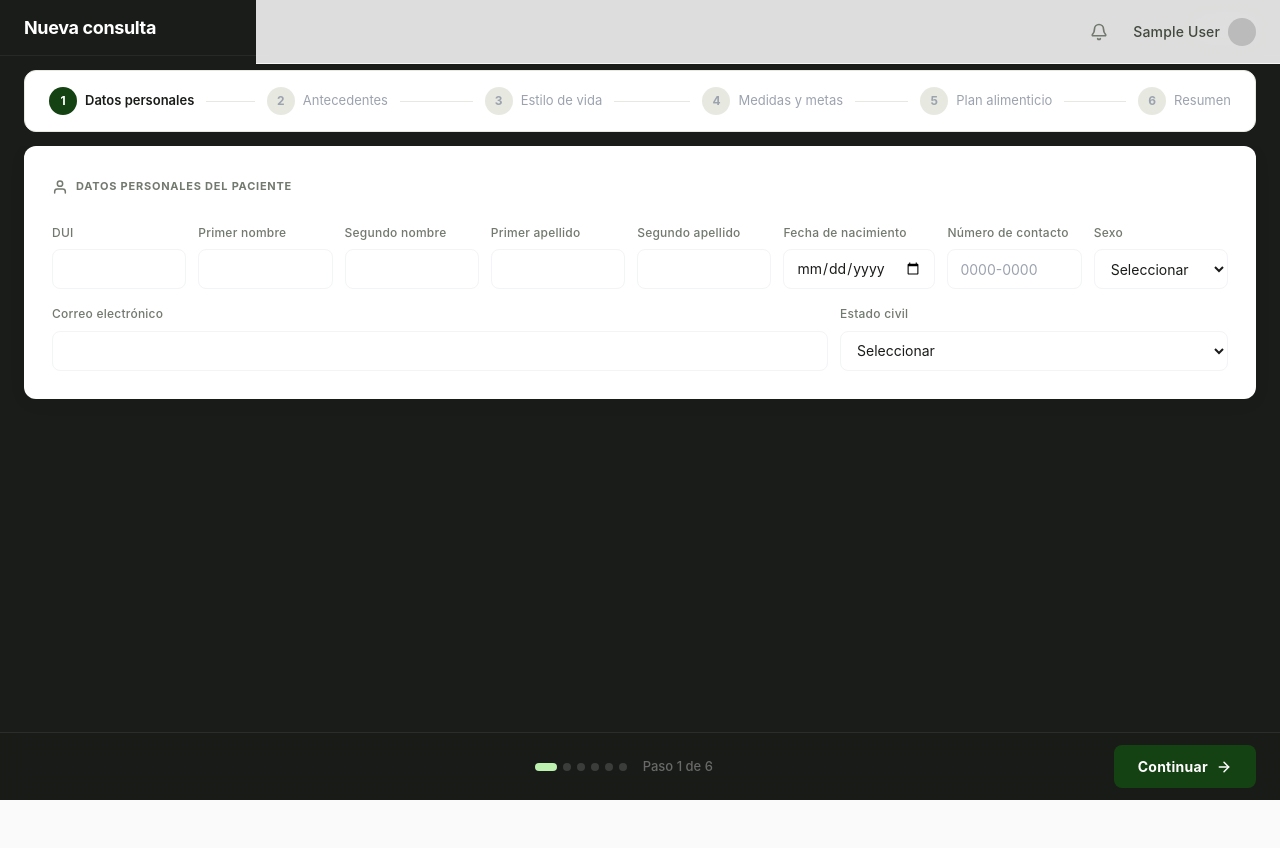
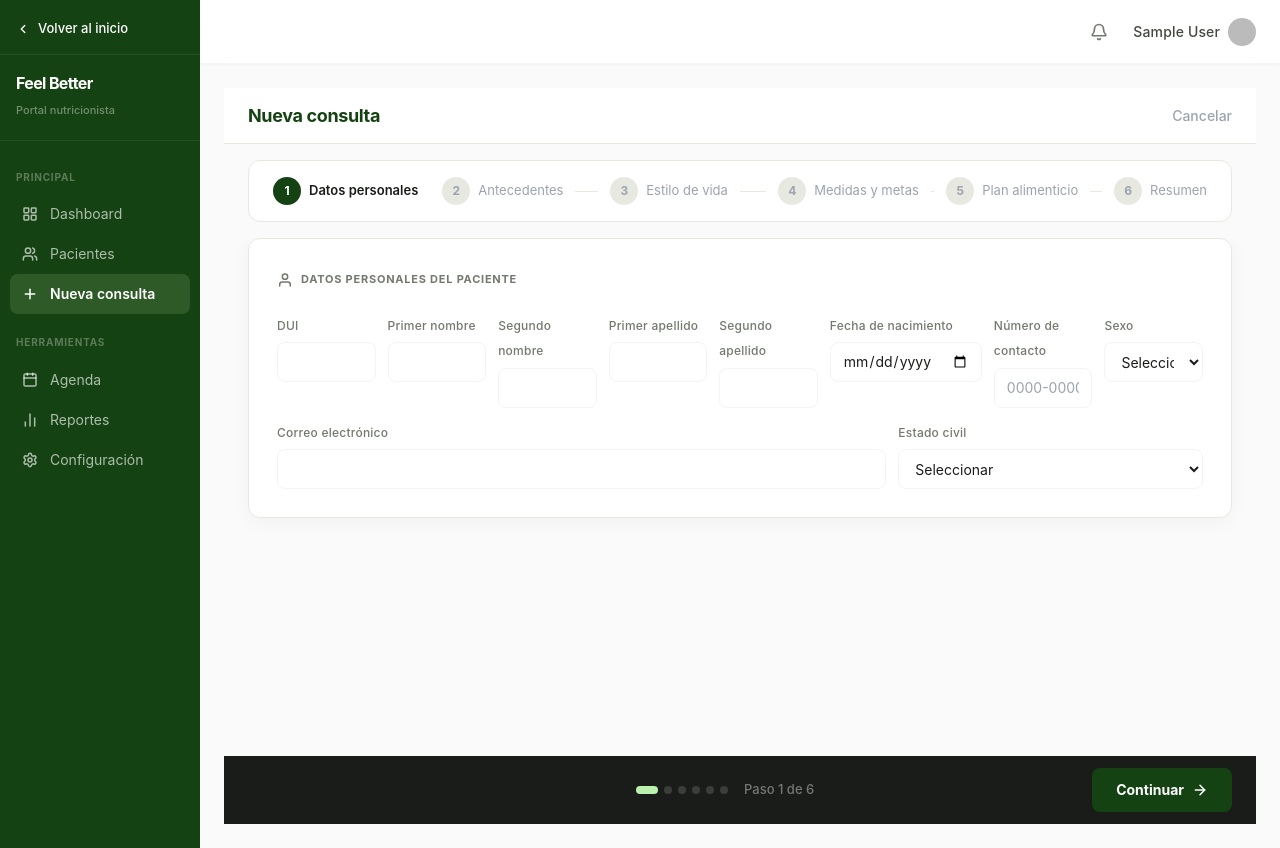
Before and after one commit to Quackode-admin/feel-better, a Next.js app in the folder apps/web/: page /patients/new in a window 1280 px wide. Before the commit the page ends 800 px from the top, so only its background shows below. Built offline with nearby package versions, Linux system fonts and the light colour scheme; no server answers; sample sign-in values are in the browser's storage; some icons are missing.

Commit message:
feat: redesign sidebar with green-950 theme and stepper with light background

```diff
--- a/apps/web/app/(dashboard)/layout.tsx
+++ b/apps/web/app/(dashboard)/layout.tsx
@@ -14,14 +14,14 @@ export default async function DashboardLayout({
   const user = await currentUser()
 
   return (
-    <div className="flex min-h-screen" style={{ backgroundColor: 'var(--cream-50)' }}>
+    <div style={{ display: 'flex', minHeight: '100vh' }}>
       <SidebarNav />
-      <div className="flex flex-1 flex-col">
+      <div style={{ flex: 1, display: 'flex', flexDirection: 'column', backgroundColor: 'var(--cream-50)' }}>
         <Header
           firstName={user?.firstName ?? ''}
           lastName={user?.lastName ?? ''}
         />
-        <main className="flex-1 p-6">
+        <main style={{ flex: 1, padding: 24 }}>
           {children}
         </main>
       </div>
--- a/apps/web/components/layout/SidebarNav.tsx
+++ b/apps/web/components/layout/SidebarNav.tsx
@@ -3,89 +3,140 @@
 import Link from 'next/link'
 import { usePathname } from 'next/navigation'
 import { cn } from '@/lib/utils'
-import { LayoutGrid, Users, Calendar, Salad, TrendingUp } from 'lucide-react'
+import {
+  LayoutGrid,
+  Users,
+  Plus,
+  Calendar,
+  BarChart2,
+  Settings,
+  ChevronLeft,
+} from 'lucide-react'
+import { usePatients } from '@/features/patients/hooks/usePatients'
 
-const navItems = [
-  { href: '/dashboard',    label: 'Inicio',       icon: LayoutGrid },
-  { href: '/patients',     label: 'Pacientes',    icon: Users },
-  { href: '/appointments', label: 'Citas',        icon: Calendar },
-  { href: '/nutrition',    label: 'Nutrición',    icon: Salad },
-  { href: '/tracking',     label: 'Seguimiento',  icon: TrendingUp },
+const PRINCIPAL = [
+  { href: '/dashboard',    label: 'Dashboard',       icon: LayoutGrid },
+  { href: '/patients',     label: 'Pacientes',       icon: Users,     badge: true },
+  { href: '/patients/new', label: 'Nueva consulta',  icon: Plus },
 ]
+
+const HERRAMIENTAS = [
+  { href: '/appointments', label: 'Agenda',          icon: Calendar },
+  { href: '/reports',      label: 'Reportes',        icon: BarChart2 },
+  { href: '/settings',     label: 'Configuración',   icon: Settings },
+]
+
+function NavItem({ href, label, icon: Icon, badge, count, active }: {
+  href: string; label: string; icon: any; badge?: boolean; count?: number; active: boolean
+}) {
+  return (
+    <Link
+      href={href}
+      className={cn('flex items-center gap-3 px-3 py-2.5 rounded-fb-sm text-sm transition-colors')}
+      style={
+        active
+          ? { backgroundColor: 'var(--green-700)', color: 'white', fontWeight: 600 }
+          : { color: 'rgba(255,255,255,0.65)', fontWeight: 400 }
+      }
+      onMouseEnter={(e) => { if (!active) e.currentTarget.style.backgroundColor = 'rgba(255,255,255,0.08)' }}
+      onMouseLeave={(e) => { if (!active) e.currentTarget.style.backgroundColor = 'transparent' }}
+    >
+      <Icon size={16} strokeWidth={2.25} style={{ flexShrink: 0 }} />
+      <span style={{ flex: 1 }}>{label}</span>
+      {badge && count !== undefined && count > 0 && (
+        <span style={{
+          fontSize: '11px', fontWeight: 700,
+          backgroundColor: 'rgba(255,255,255,0.15)',
+          color: 'white',
+          padding: '2px 7px',
+          borderRadius: 9999,
+          minWidth: 20,
+          textAlign: 'center',
+        }}>
+          {count}
+        </span>
+      )}
+    </Link>
+  )
+}
 
 export function SidebarNav() {
   const pathname = usePathname()
+  const { data: patients } = usePatients()
+  const patientCount = patients?.length ?? 0
 
   return (
-    <aside
-      className="w-64 flex flex-col shrink-0"
-      style={{
-        backgroundColor: 'var(--white)',
-        borderRight: '1px solid var(--green-100)',
-        minHeight: '100vh',
-      }}
-    >
-      {/* Wordmark */}
-      <div
-        className="px-6 flex items-center"
+    <aside style={{
+      width: 200,
+      flexShrink: 0,
+      backgroundColor: 'var(--green-950)',
+      minHeight: '100vh',
+      display: 'flex',
+      flexDirection: 'column',
+    }}>
+
+      {/* Volver al inicio */}
+      <Link
+        href="/dashboard"
         style={{
-          height: '64px',
-          borderBottom: '1px solid var(--green-100)',
+          display: 'flex', alignItems: 'center', gap: 8,
+          padding: '16px 16px 12px',
+          color: 'rgba(255,255,255,0.6)',
+          fontSize: '13px', fontWeight: 500,
+          textDecoration: 'none',
+          borderBottom: '1px solid rgba(255,255,255,0.08)',
         }}
+        onMouseEnter={(e) => (e.currentTarget.style.color = 'white')}
+        onMouseLeave={(e) => (e.currentTarget.style.color = 'rgba(255,255,255,0.6)')}
       >
-        <span
-          style={{
-            fontFamily: 'Inter, sans-serif',
-            fontWeight: 700,
-            fontSize: '20px',
-            color: 'var(--green-900)',
-            letterSpacing: '-0.05em',
-          }}
-        >
+        <ChevronLeft size={14} strokeWidth={2.25} />
+        Volver al inicio
+      </Link>
+
+      {/* Wordmark + subtítulo */}
+      <div style={{ padding: '16px', borderBottom: '1px solid rgba(255,255,255,0.08)' }}>
+        <p style={{ fontSize: '16px', fontWeight: 700, color: 'white', letterSpacing: '-0.04em', marginBottom: 2 }}>
           Feel Better
-        </span>
+        </p>
+        <p style={{ fontSize: '11px', color: 'rgba(255,255,255,0.4)', fontWeight: 500 }}>
+          Portal nutricionista
+        </p>
       </div>
 
       {/* Nav */}
-      <nav className="flex-1 p-4 space-y-0.5">
-        {navItems.map(({ href, label, icon: Icon }) => {
-          const isActive = pathname === href || (href !== '/dashboard' && pathname.startsWith(href))
-          return (
-            <Link
-              key={href}
-              href={href}
-              className={cn(
-                'flex items-center gap-3 px-3 py-2.5 rounded-fb-sm text-sm transition-colors fb-press',
-                !isActive && 'hover:bg-fb-green-25',
-              )}
-              style={
-                isActive
-                  ? { backgroundColor: 'var(--green-950)', color: 'var(--white)', fontWeight: 600 }
-                  : { color: 'var(--ink-700)', fontWeight: 400 }
-              }
-            >
-              <Icon
-                size={18}
-                strokeWidth={2.25}
-                style={{ color: isActive ? 'var(--white)' : 'var(--ink-500)', flexShrink: 0 }}
-              />
-              {label}
-            </Link>
-          )
-        })}
+      <nav style={{ flex: 1, padding: '12px 10px', display: 'flex', flexDirection: 'column', gap: 0 }}>
+
+        {/* PRINCIPAL */}
+        <p style={{ fontSize: '10px', fontWeight: 700, color: 'rgba(255,255,255,0.3)', letterSpacing: '0.08em', textTransform: 'uppercase', padding: '8px 6px 4px', marginTop: 4 }}>
+          Principal
+        </p>
+        {PRINCIPAL.map(({ href, label, icon, badge }) => (
+          <NavItem
+            key={href}
+            href={href}
+            label={label}
+            icon={icon}
+            badge={badge}
+            count={badge ? patientCount : undefined}
+            active={pathname === href || (href !== '/dashboard' && href !== '/patients/new' && pathname.startsWith(href) && !pathname.startsWith('/patients/new'))}
+          />
+        ))}
+
+        {/* HERRAMIENTAS */}
+        <p style={{ fontSize: '10px', fontWeight: 700, color: 'rgba(255,255,255,0.3)', letterSpacing: '0.08em', textTransform: 'uppercase', padding: '16px 6px 4px' }}>
+          Herramientas
+        </p>
+        {HERRAMIENTAS.map(({ href, label, icon }) => (
+          <NavItem
+            key={href}
+            href={href}
+            label={label}
+            icon={icon}
+            active={pathname === href}
+          />
+        ))}
       </nav>
 
-      {/* Footer */}
-      <div
-        className="px-6 py-4"
-        style={{
-          borderTop: '1px solid var(--green-100)',
-          fontSize: '12px',
-          color: 'var(--ink-400)',
-        }}
-      >
-        Feel Better © 2026
-      </div>
     </aside>
   )
 }
--- a/apps/web/features/patients/components/stepper/PatientStepper.tsx
+++ b/apps/web/features/patients/components/stepper/PatientStepper.tsx
@@ -58,63 +58,62 @@ export function PatientStepper() {
   }
 
   return (
-    <div
-      style={{
-        position: 'absolute',
-        inset: 0,
-        backgroundColor: 'var(--ink-900)',
-        display: 'flex',
-        flexDirection: 'column',
-        overflow: 'hidden',
-        zIndex: 10,
-      }}
-    >
-      {/* ── Top bar ────────────────────────────────────────────── */}
+    <div style={{
+      display: 'flex',
+      flexDirection: 'column',
+      height: '100%',
+      minHeight: 'calc(100vh - 64px)',
+      backgroundColor: 'var(--cream-50)',
+    }}>
+
+      {/* ── Top bar ────────────────────────────────────────── */}
       <div style={{
         flexShrink: 0,
         height: 56,
         padding: '0 24px',
+        backgroundColor: 'var(--white)',
+        borderBottom: '1px solid var(--green-100)',
         display: 'flex',
         alignItems: 'center',
         justifyContent: 'space-between',
-        borderBottom: '1px solid rgba(255,255,255,0.06)',
       }}>
-        <h1 style={{ fontSize: '18px', fontWeight: 700, color: 'white', letterSpacing: '-0.02em' }}>
+        <h1 style={{ fontSize: '18px', fontWeight: 700, color: 'var(--green-950)', letterSpacing: '-0.02em' }}>
           Nueva consulta
         </h1>
         <button
           onClick={() => router.back()}
-          style={{ fontSize: '14px', fontWeight: 500, color: 'rgba(255,255,255,0.45)', background: 'none', border: 'none', cursor: 'pointer' }}
+          style={{ fontSize: '14px', fontWeight: 500, color: 'var(--ink-400)', background: 'none', border: 'none', cursor: 'pointer' }}
+          onMouseEnter={(e) => (e.currentTarget.style.color = 'var(--ink-900)')}
+          onMouseLeave={(e) => (e.currentTarget.style.color = 'var(--ink-400)')}
         >
           Cancelar
         </button>
       </div>
 
-      {/* ── Stepper progress ───────────────────────────────────── */}
-      <div style={{ flexShrink: 0, padding: '14px 24px' }}>
+      {/* ── Stepper progress ───────────────────────────────── */}
+      <div style={{ flexShrink: 0, padding: '16px 24px' }}>
         <StepperProgress current={step} />
       </div>
 
-      {/* ── Scrollable content ─────────────────────────────────── */}
+      {/* ── Scrollable content ─────────────────────────────── */}
       <div style={{ flex: 1, overflowY: 'auto', padding: '0 24px 16px' }}>
         <div style={{
           backgroundColor: 'var(--white)',
           borderRadius: 'var(--r-md)',
           padding: '28px',
+          border: '1px solid var(--green-100)',
           boxShadow: 'var(--shadow-card)',
         }}>
           {steps[step]}
         </div>
       </div>
 
-      {/* ── Footer — contained inside the stepper ──────────────── */}
+      {/* ── Footer ─────────────────────────────────────────── */}
       <div style={{
         flexShrink: 0,
         height: 68,
         padding: '0 24px',
-        backgroundColor: 'rgba(25, 28, 24, 0.96)',
-        backdropFilter: 'blur(12px)',
-        borderTop: '1px solid rgba(255,255,255,0.08)',
+        backgroundColor: 'var(--ink-900)',
         display: 'flex',
         alignItems: 'center',
         justifyContent: 'space-between',
@@ -134,13 +133,13 @@ export function PatientStepper() {
               fontSize: '14px', fontWeight: 600,
               cursor: 'pointer',
             }}
+            onMouseEnter={(e) => (e.currentTarget.style.backgroundColor = 'rgba(255,255,255,0.08)')}
+            onMouseLeave={(e) => (e.currentTarget.style.backgroundColor = 'transparent')}
           >
             <ArrowLeft size={16} strokeWidth={2.25} />
             Anterior
           </button>
-        ) : (
-          <div style={{ width: 110 }} />
-        )}
+        ) : <div style={{ width: 110 }} />}
 
         {/* Dots + paso */}
         <div style={{ display: 'flex', alignItems: 'center', gap: 6 }}>
@@ -160,12 +159,7 @@ export function PatientStepper() {
               }}
             />
           ))}
-          <span style={{
-            marginLeft: 10,
-            fontSize: '13px',
-            fontWeight: 500,
-            color: 'rgba(255,255,255,0.35)',
-          }}>
+          <span style={{ marginLeft: 10, fontSize: '13px', fontWeight: 500, color: 'rgba(255,255,255,0.4)' }}>
             Paso {step} de {TOTAL}
           </span>
         </div>
@@ -183,8 +177,9 @@ export function PatientStepper() {
               color: 'white',
               fontSize: '14px', fontWeight: 700,
               cursor: 'pointer',
-              letterSpacing: '0.02em',
             }}
+            onMouseEnter={(e) => (e.currentTarget.style.backgroundColor = 'var(--green-700)')}
+            onMouseLeave={(e) => (e.currentTarget.style.backgroundColor = 'var(--green-950)')}
           >
             Continuar
             <ArrowRight size={16} strokeWidth={2.25} />
```
